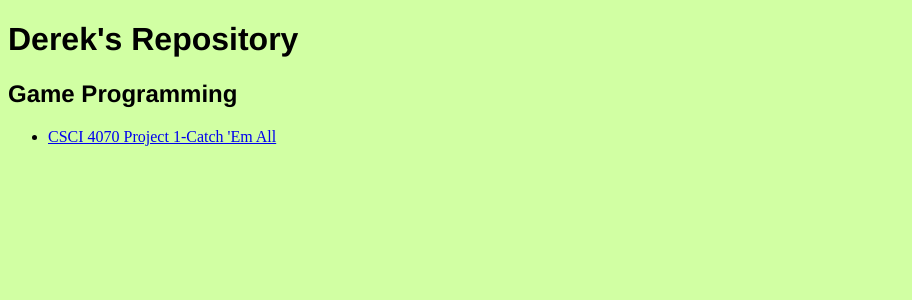
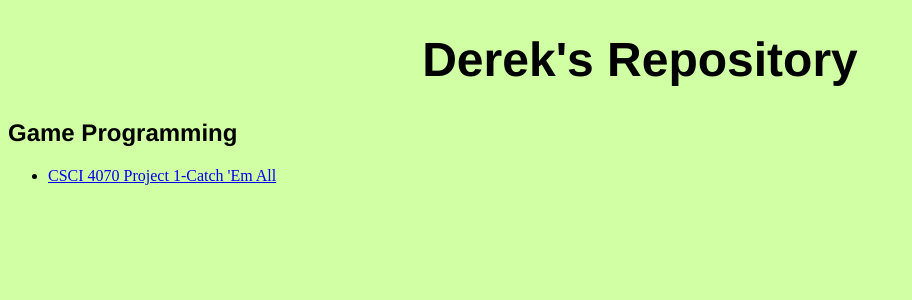
Before and after one commit to derekfreed/derekfreed.github.io, a PHP site: page / in a window 1280 px wide. Shown: the top 300 px of the page, without its empty margins (0-912 px from the left). Run offline with PHP 8.4, Linux system fonts and the light colour scheme.

Commit message:
font change

```diff
--- a/Derek.css
+++ b/Derek.css
@@ -5,6 +5,6 @@ h1,h2 {
 	font-family: helvetica;
 }
 h1 {
-	margin-left: auto;
-	margin-right: auto;
+	font-size: 48px;
+	text-align: center;
 }
```
